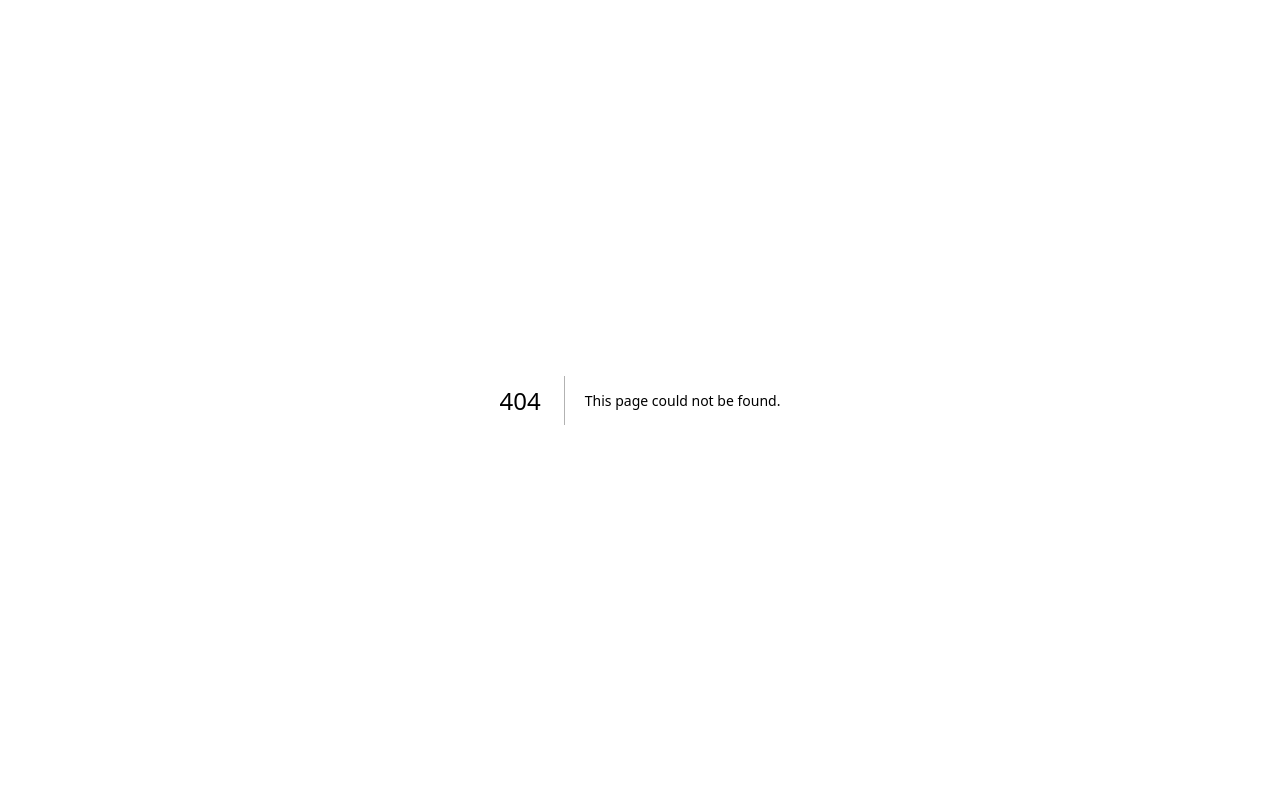
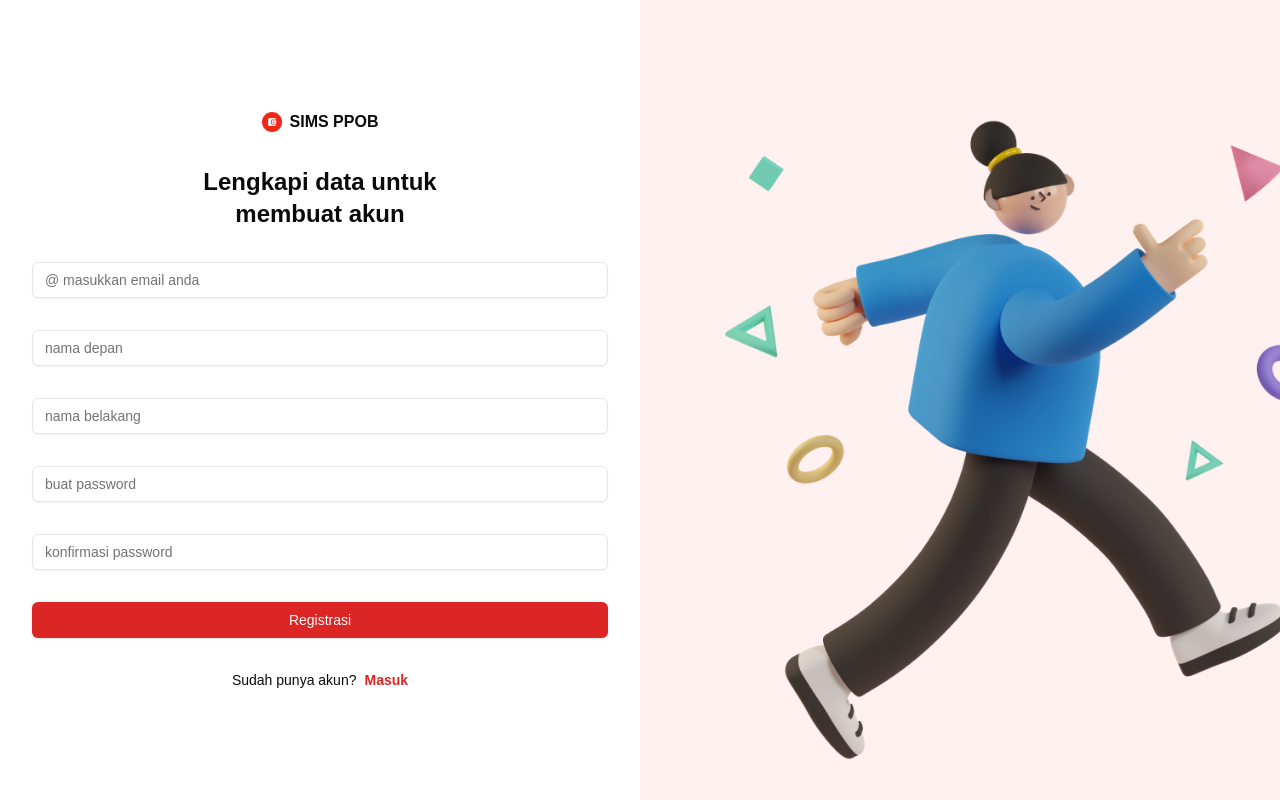
Before and after one commit to ainunnfh/simple-payment-app, a Next.js app: page /registration-page in a window 1280 px wide. Before the commit this address had no page. Built offline with nearby package versions, Linux system fonts and the light colour scheme.

Commit message:
➕create routing for registration page

```diff
--- /dev/null
+++ b/src/app/registration-page/page.tsx
@@ -0,0 +1,12 @@
+import RegistrationForm from "@/components/registration/RegistrationForm";
+import React from "react";
+
+const RegistrationPage = () => {
+  return (
+    <div>
+      <RegistrationForm />
+    </div>
+  );
+};
+
+export default RegistrationPage;
```
